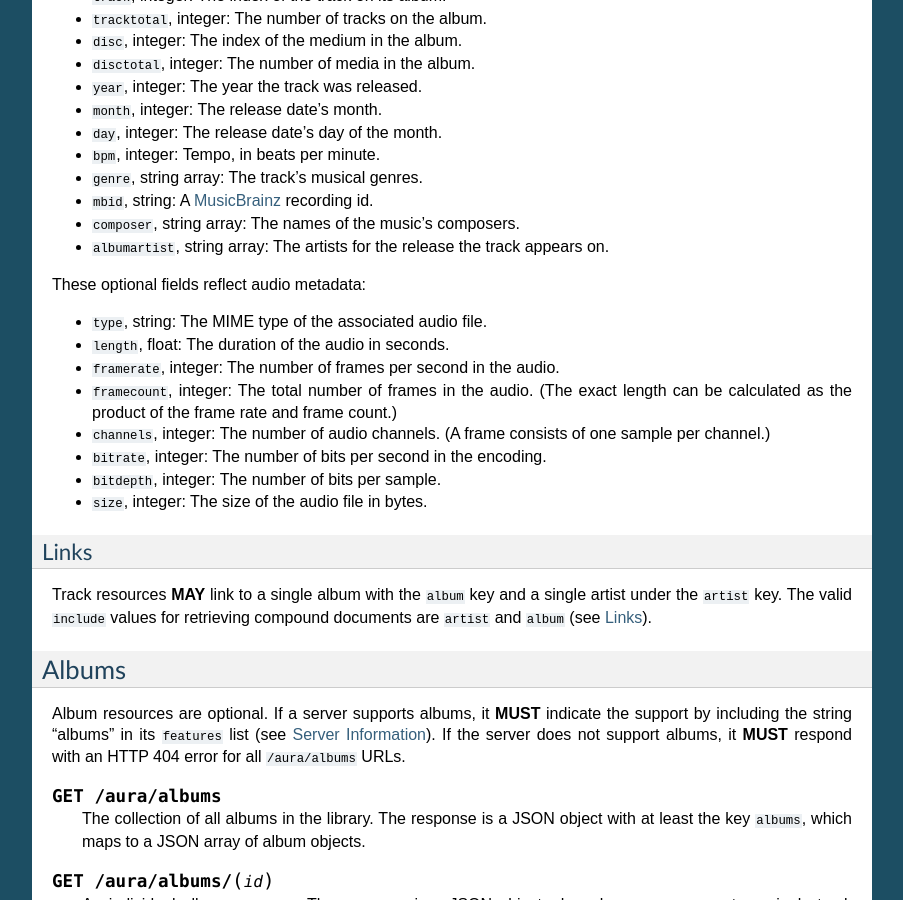
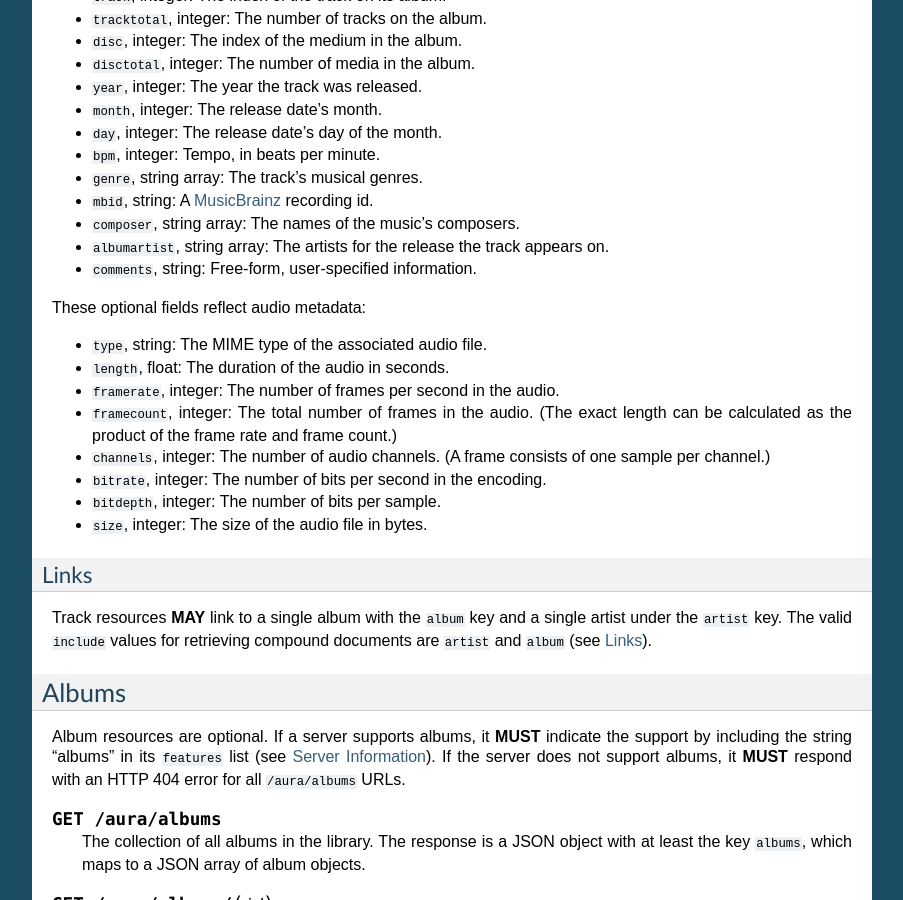
Before and after one commit to beetbox/aura, a Sphinx documentation site: the page built from docs/api.rst, in a window 1280 px wide and 900 px high, scrolled down 4056 px. Shown: the whole window, without its empty margins (198-1101 px from the left). Built offline with Sphinx 7.4.7, drawn with Linux system fonts in a browser that asks for light colours.

Commit message:
Add "comments" field (#7)

```diff
--- a/docs/api.rst
+++ b/docs/api.rst
@@ -291,6 +291,7 @@ Tracks **MAY** have these keys:
 * ``composer``, string array: The names of the music's composers.
 * ``albumartist``, string array: The artists for the release the track appears
   on.
+* ``comments``, string: Free-form, user-specified information.
 
 These optional fields reflect audio metadata:
 
```
